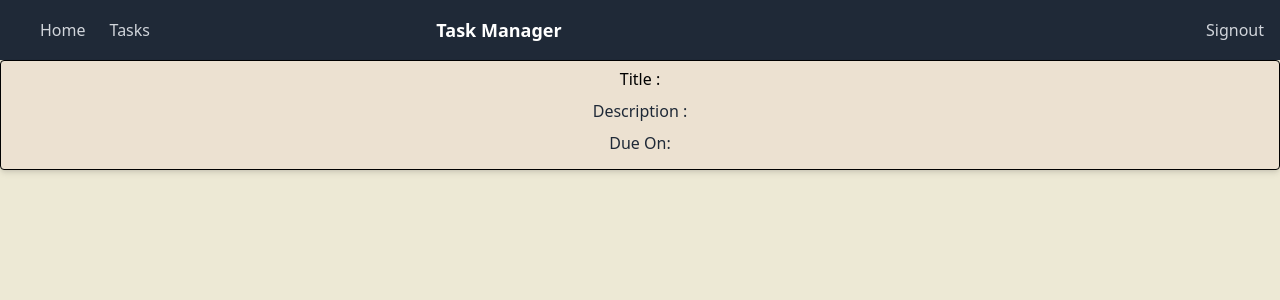
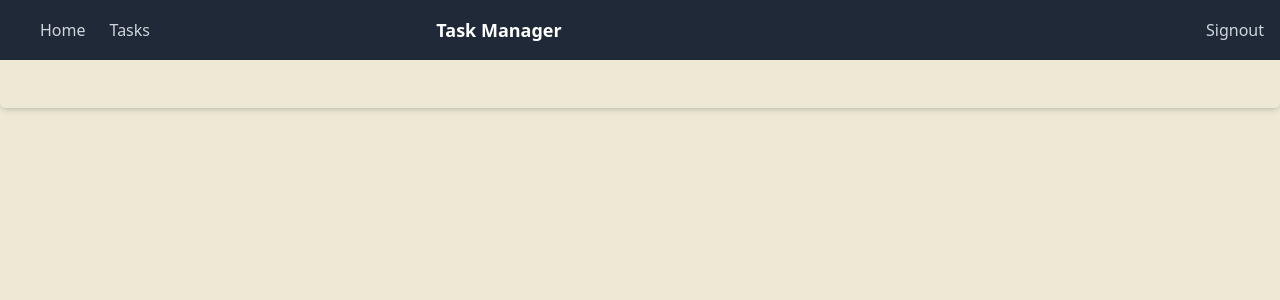
Before and after one commit to Saimall/wd301, a React (Create React App) app in the folder smarter-tasks/: page /tasks/1 in a window 1280 px wide. Shown: the top 300 px of the page. Built offline with nearby package versions, Linux system fonts and the light colour scheme; sample sign-in values are in the browser's storage.

Commit message:
Checking the requiremnt of VTA

```diff
--- a/smarter-tasks/src/TaskDetailsPage.tsx
+++ b/smarter-tasks/src/TaskDetailsPage.tsx
@@ -20,27 +20,34 @@ const TaskDetailsPage = () => {
   const task = taskAppState.tasks.find((task) => task.id === Number(id)); //converting string id which we got from url to number for conversion
   /* as task and description and date may be undefined so we use task?.title , task?.date ,task?.description to specify that*/
   return (
-    <div>
+    <div className="bg-gray shadow-md rounded-md p-4">
+      <div className="flex justify-between items-center mb-4">
+        <h3 className="text-lg font-mediumm" >{task?.title}</h3>
+      </div>
+      <p className="text-gray-600">{task?.description}</p>
+      <p className="text-gray-600">{task?.dueDate}</p>
+    </div>
+    // <div>
 
-      <div>
-        <div className="bg-black rounded-lg shadow-md p-4 mb-2 TaskItem hover:bg-gray-200">
-            <h3 className="font-gray-800 mb-2 ">
-              {" "}
-              Title :  {task?.title}
-            </h3>
-            <p className="text-gray-800 mb-2 ">
-              {" "}
-              Description :
-              {task?.description}
-            </p>
-            <p className="text-gray-800 mb-2 ">
-              Due On:
-              {task?.dueDate}
-            </p>
+    //   <div>
+    //     <div className="bg-black rounded-lg shadow-md p-4 mb-2 TaskItem hover:bg-gray-200">
+    //         <h3 className="font-gray-800 mb-2 ">
+    //           {" "}
+    //           Title :  {task?.title}
+    //         </h3>
+    //         <p className="text-gray-800 mb-2 ">
+    //           {" "}
+    //           Description :
+    //           {task?.description}
+    //         </p>
+    //         <p className="text-gray-800 mb-2 ">
+    //           Due On:
+    //           {task?.dueDate}
+    //         </p>
 
-        </div>
-      </div>
-    </div>
+    //     </div>
+    //   </div>
+    // </div>
   );
 }
 
```
